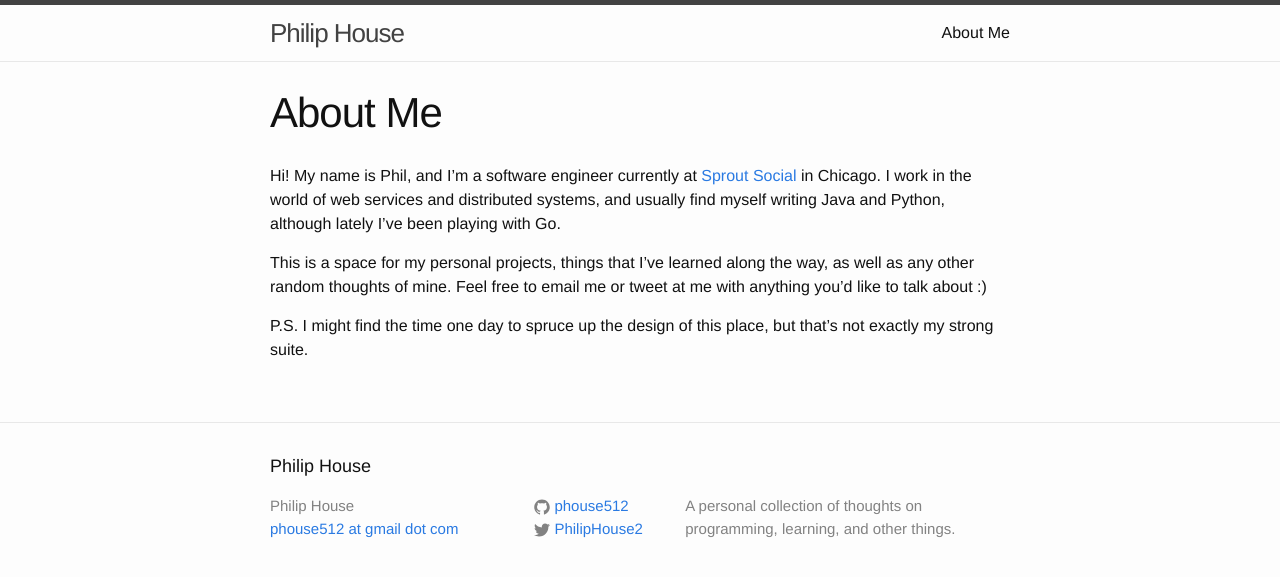
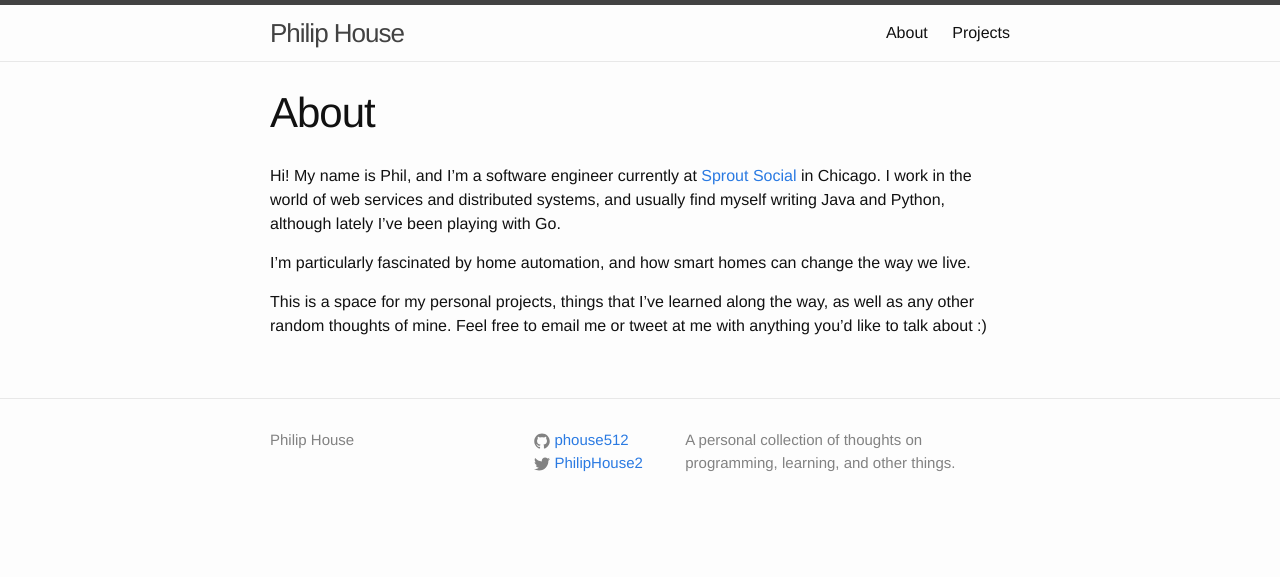
Before and after one commit to phouse512/blog, a Jekyll site: the page built from about.md, in a window 1280 px wide. Shown: the top 577 px of the page. Built offline with Jekyll 4.4.1, drawn with Linux system fonts in a browser that asks for light colours; comment, search, counter and statistics services are not loaded.

Commit message:
added projects page

```diff
--- a/_config.yml
+++ b/_config.yml
@@ -7,7 +7,7 @@
 
 # Site settings
 title: Philip House
-email: phouse512 at gmail dot com
+email:
 description: "A personal collection of thoughts on programming, learning, and other things."
 baseurl: "" # the subpath of your site, e.g. /blog
 url: "http://phizzle.space" # the base hostname & protocol for your site
--- a/_includes/footer.html
+++ b/_includes/footer.html
@@ -2,7 +2,7 @@
 
   <div class="wrapper">
 
-    <h2 class="footer-heading">{{ site.title }}</h2>
+    <!-- <h2 class="footer-heading">{{ site.title }}</h2> -->
 
     <div class="footer-col-wrapper">
       <div class="footer-col footer-col-1">
--- a/_posts/2016-03-09-understanding-django-prefetch-related.markdown
+++ b/_posts/2016-03-09-understanding-django-prefetch-related.markdown
@@ -1,6 +1,6 @@
 ---
 layout: post
-title:  "Understanding Django's prefetch_related"
+title:  "Understanding Django's prefetch_related helper"
 date:   2016-03-08 18:50:35 -0600
 categories: django orm
 comments: true
--- a/_sass/_base.scss
+++ b/_sass/_base.scss
@@ -220,3 +220,8 @@
 blockquote {
     font-style: normal;
 }
+
+p > .post-excerpt {
+    size: 8px;
+    color: gray;
+}
--- a/about.md
+++ b/about.md
@@ -1,13 +1,13 @@
 ---
 layout: page
-title: About Me
+title: About
 permalink: /about/
 ---
 
 Hi! My name is Phil, and I'm a software engineer currently at [Sprout Social][sprout-social] in Chicago. I work in the world of web services and distributed systems, and usually find myself writing Java and Python, although lately I've been playing with Go.
 
+I'm particularly fascinated by home automation, and how smart homes can change the way we live.
+
 This is a space for my personal projects, things that I've learned along the way, as well as any other random thoughts of mine. Feel free to email me or tweet at me with anything you'd like to talk about :)
 
-P.S. I might find the time one day to spruce up the design of this place, but that's not exactly my strong suite.
-
 [sprout-social]: http://sproutsocial.com/
--- a/index.html
+++ b/index.html
@@ -4,7 +4,7 @@
 
 <div class="home">
 
-  <h1 class="page-heading">Posts</h1>
+  <h1 class="page-heading">Recent Blog Posts</h1>
 
   <ul class="post-list">
     {% for post in site.posts %}
```
Also changed, not shown: projects.md (added, +16 -0 lines).
